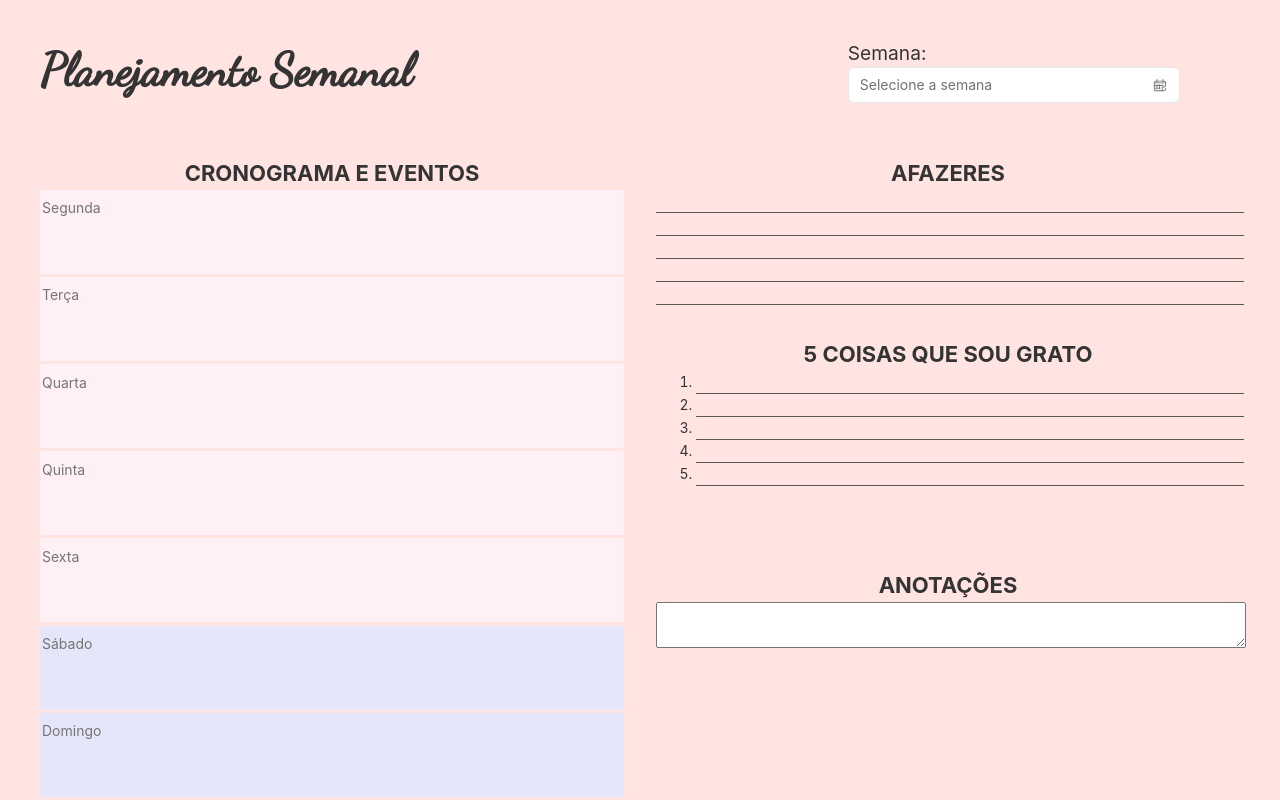
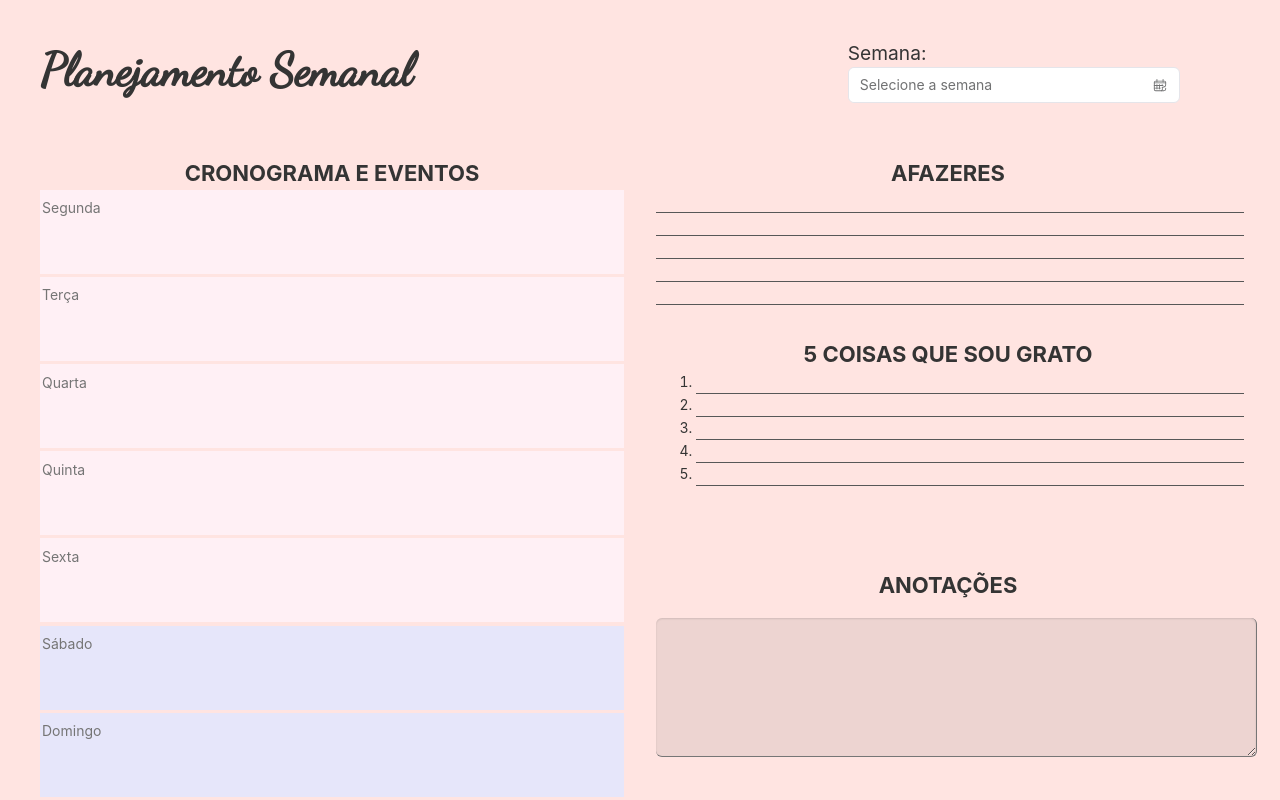
Before and after one commit to baldezg/weekly-planner, a React (Create React App) app: page / in a window 1280 px wide. Built offline with nearby package versions, Linux system fonts and the light colour scheme; the HTML template or start-up script is replaced by a standard one.

Commit message:
Update notes.css

```diff
--- a/src/components/notes/notes.css
+++ b/src/components/notes/notes.css
@@ -1,6 +1,31 @@
 .notes{
     grid-area: 5/4/7/7;
 }
-.input-to-notes{
+
+
+textarea {
     width: 100%;
-}
+    height: 8rem;
+    -moz-border-bottom-colors: none;
+    -moz-border-left-colors: none;
+    -moz-border-right-colors: none;
+    -moz-border-top-colors: none;
+    background: none repeat scroll 0 0 rgba(0, 0, 0, 0.07);
+    border-color: -moz-use-text-color #FFFFFF #FFFFFF -moz-use-text-color;
+    border-image: none;
+    border-radius: 6px 6px 6px 6px;
+    border-style: none solid solid none;
+    border-width: medium 1px 1px medium;
+    box-shadow: 0 1px 2px rgba(0, 0, 0, 0.12) inset;
+    color: #555555;
+    font-size: 1em;
+    line-height: 1.4em;
+    padding: 5px 8px;
+    transition: background-color 0.2s ease 0s;
+    margin-top: 1rem;
+  }
+
+  textarea:focus {
+      background: none repeat scroll 0 0 #FDF5BF;
+      outline-width: 0;
+  }
```
